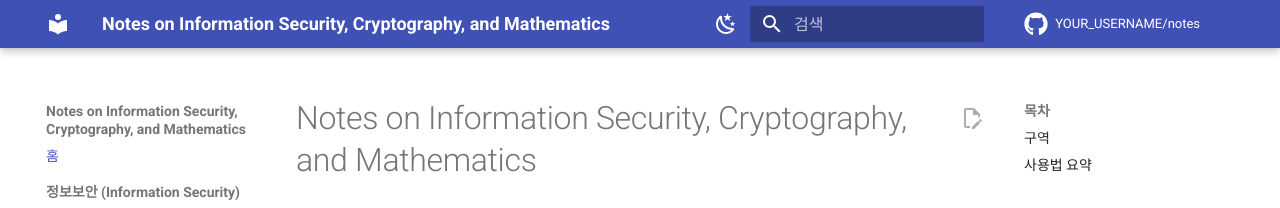
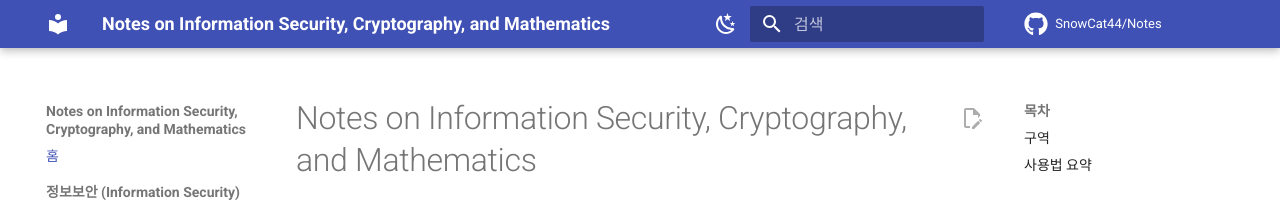
Before and after one commit to SnowCat44/Notes, an MkDocs documentation site: the page built from docs/index.md, in a window 1280 px wide. Shown: the top 208 px of the page. Built offline with MkDocs 1.6.1 and Material for MkDocs 9.7.7, drawn with Linux system fonts in a browser that asks for light colours; comment, search, counter and statistics services are not loaded.

Commit message:
Update mkdocs.yml

```diff
--- a/mkdocs.yml
+++ b/mkdocs.yml
@@ -1,8 +1,8 @@
 site_name: Notes on Information Security, Cryptography, and Mathematics
 site_description: 정보보안 · 암호 · 수학 학술 노트
-site_url: https://YOUR_USERNAME.github.io/notes/
-repo_url: https://github.com/YOUR_USERNAME/notes
-repo_name: YOUR_USERNAME/notes
+site_url: https://SnowCat44.github.io/Notes/
+repo_url: https://github.com/SnowCat44/Notes
+repo_name: SnowCat44/Notes
 edit_uri: edit/main/docs/
 
 theme:
```
